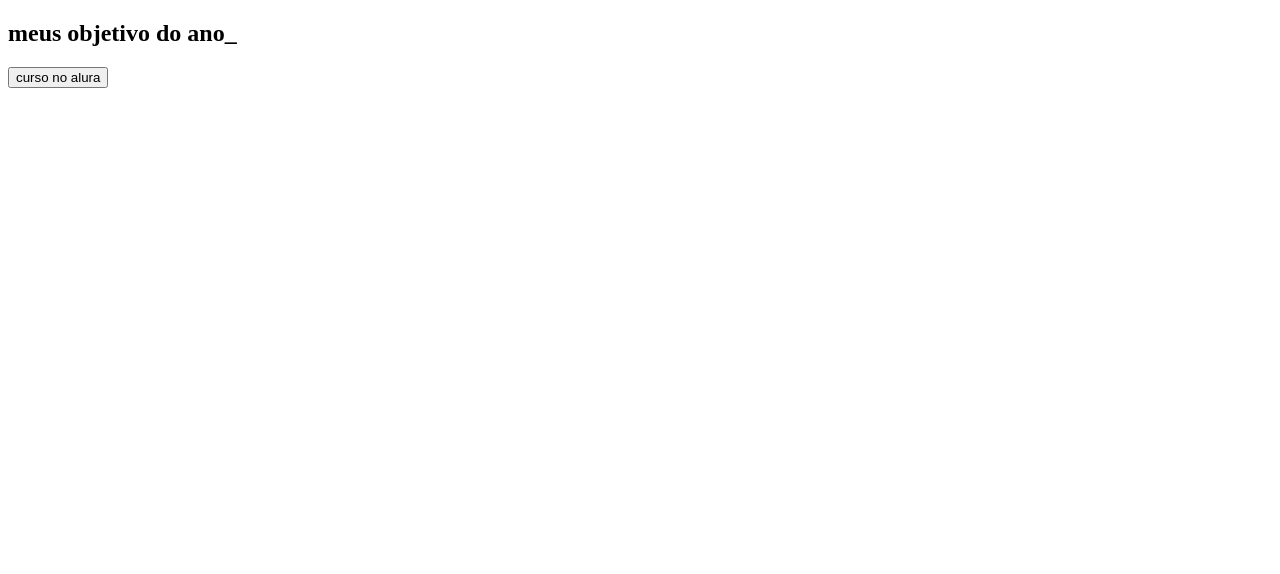
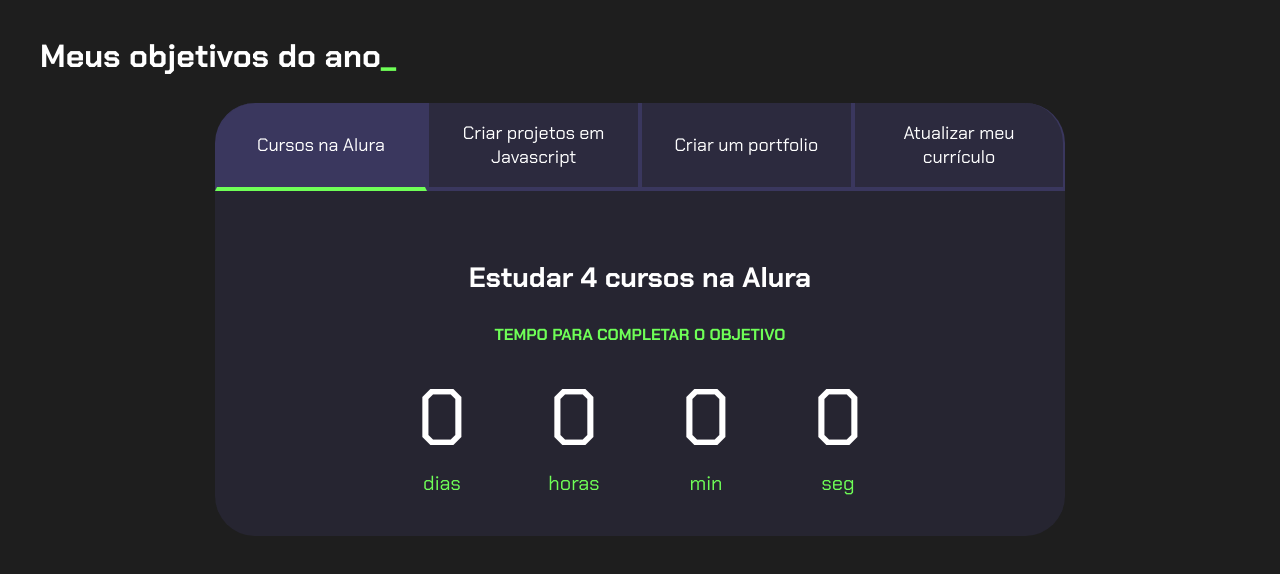
Before and after one commit to PeDrO1776/T3EM-Projeto-de-vida, a plain HTML site: page index.html in a window 1280 px wide. Drawn offline with Linux system fonts and the light colour scheme.

Commit message:
Add files via upload

```diff
--- a/index.html
+++ b/index.html
@@ -1,18 +1,116 @@
 <!DOCTYPE html>
 <html lang="pt-br">
+
 <head>
     <meta charset="UTF-8">
-    <meta http-equiv="X-UA-Compatible" content="IE=edge">
     <meta name="viewport" content="width=device-width, initial-scale=1.0">
-    <title>Meus Objetivos do ano</title>
+    <title>Meus objetivos do ano</title>
     <link rel="stylesheet" href="style.css">
 </head>
+
 <body>
     <section class="conteudo-principal">
-<h2 class="titulo-principal">meus objetivo do ano_</h2>
-<div class="botoes">
-    <button class="botao">curso no alura</button>
-</div>
+        <h2 class="titulo-principal">Meus objetivos do ano<span>_</span></h2>
+        <div class="conteudo">
+            <div class="botoes">
+                <button class="botao ativo">Cursos na Alura</button>
+                <button class="botao">Criar projetos em Javascript</button>
+                <button class="botao">Criar um portfolio</button>
+                <button class="botao">Atualizar meu currículo</button>
+            </div>
+            <div class="abas-textos">
+                <div class="aba-conteudo ativo">
+                    <h3 class="aba-conteudo-titulo-principal">Estudar 4 cursos na Alura</h3>
+                    <h4 class="aba-conteudo-titulo-secundario">Tempo para completar o objetivo</h4>
+                    <div class="contador">
+                        <div class="contador-digito">
+                            <p class="contador-digito-numero" id="dias0"></p>
+                            <p class="contador-digito-texto">dias</p>
+                        </div>
+                        <div class="contador-digito">
+                            <p class="contador-digito-numero" id="horas0"></p>
+                            <p class="contador-digito-texto">horas</p>
+                        </div>
+                        <div class="contador-digito">
+                            <p class="contador-digito-numero" id="min0"></p>
+                            <p class="contador-digito-texto">min</p>
+                        </div>
+                        <div class="contador-digito">
+                            <p class="contador-digito-numero" id="seg0"></p>
+                            <p class="contador-digito-texto">seg</p>
+                        </div>
+                    </div>
+                </div>
+                <div class="aba-conteudo">
+                    <h3 class="aba-conteudo-titulo-principal">Criar 5 projetos em Javascript</h3>
+                    <h4 class="aba-conteudo-titulo-secundario">Tempo para completar o objetivo</h4>
+                    <div class="contador">
+                        <div class="contador-digito">
+                            <p class="contador-digito-numero" id="dias1"></p>
+                            <p class="contador-digito-texto">dias</p>
+                        </div>
+                        <div class="contador-digito">
+                            <p class="contador-digito-numero" id="horas1"></p>
+                            <p class="contador-digito-texto">horas</p>
+                        </div>
+                        <div class="contador-digito">
+                            <p class="contador-digito-numero" id="min1"></p>
+                            <p class="contador-digito-texto">min</p>
+                        </div>
+                        <div class="contador-digito">
+                            <p class="contador-digito-numero" id="seg1"></p>
+                            <p class="contador-digito-texto">seg</p>
+                        </div>
+                    </div>
+                </div>
+                <div class="aba-conteudo">
+                    <h3 class="aba-conteudo-titulo-principal">Criar um portfolio com os meus 3 melhores projetos</h3>
+                    <h4 class="aba-conteudo-titulo-secundario">Tempo para completar o objetivo</h4>
+                    <div class="contador">
+                        <div class="contador-digito">
+                            <p class="contador-digito-numero" id="dias2"></p>
+                            <p class="contador-digito-texto">dias</p>
+                        </div>
+                        <div class="contador-digito">
+                            <p class="contador-digito-numero" id="horas2"></p>
+                            <p class="contador-digito-texto">horas</p>
+                        </div>
+                        <div class="contador-digito">
+                            <p class="contador-digito-numero" id="min2"></p>
+                            <p class="contador-digito-texto">min</p>
+                        </div>
+                        <div class="contador-digito">
+                            <p class="contador-digito-numero" id="seg2"></p>
+                            <p class="contador-digito-texto">seg</p>
+                        </div>
+                    </div>
+                </div>
+                <div class="aba-conteudo">
+                    <h3 class="aba-conteudo-titulo-principal">Atualizar meu curriculo com os certificados da Alura</h3>
+                    <h4 class="aba-conteudo-titulo-secundario">Tempo para completar o objetivo</h4>
+                    <div class="contador">
+                        <div class="contador-digito">
+                            <p class="contador-digito-numero" id="dias3"></p>
+                            <p class="contador-digito-texto">dias</p>
+                        </div>
+                        <div class="contador-digito">
+                            <p class="contador-digito-numero" id="horas3"></p>
+                            <p class="contador-digito-texto">horas</p>
+                        </div>
+                        <div class="contador-digito">
+                            <p class="contador-digito-numero" id="min3"></p>
+                            <p class="contador-digito-texto">min</p>
+                        </div>
+                        <div class="contador-digito">
+                            <p class="contador-digito-numero" id="seg3"></p>
+                            <p class="contador-digito-texto">seg</p>
+                        </div>
+                    </div>
+                </div>
+            </div>
+        </div>
     </section>
+    <script src="main.js"></script>
 </body>
+
 </html>
--- /dev/null
+++ b/main.js
@@ -0,0 +1,58 @@
+const botoes = document.querySelectorAll(".botao");
+const textos = document.querySelectorAll(".aba-conteudo");
+
+for (let i = 0; i < botoes.length; i++) {
+    botoes[i].onclick = function () {
+
+        for (let j = 0; j < botoes.length; j++) {
+            botoes[j].classList.remove("ativo");
+            textos[j].classList.remove("ativo");
+        }
+
+        botoes[i].classList.add("ativo");
+        textos[i].classList.add("ativo");
+    }
+}
+
+const contadores = document.querySelectorAll(".contador");
+const tempoObjetivo1 = new Date("2023-10-05T00:00:00");
+const tempoObjetivo2 = new Date("2023-12-05T00:00:00");
+const tempoObjetivo3 = new Date("2023-12-30T00:00:00");
+const tempoObjetivo4 = new Date("2024-02-01T00:00:00");
+
+const tempos = [tempoObjetivo1,tempoObjetivo2,tempoObjetivo3,tempoObjetivo4];
+
+
+function calculaTempo(tempoObjetivo) {
+    let tempoAtual = new Date();
+    let tempoFinal = tempoObjetivo - tempoAtual;
+    let segundos = Math.floor(tempoFinal / 1000);
+    let minutos = Math.floor(segundos / 60);
+    let horas = Math.floor(minutos / 60);
+    let dias = Math.floor(horas / 24);
+
+    segundos %= 60;
+    minutos %= 60;
+    horas %= 24;
+    if (tempoFinal > 0){
+        return [dias,horas,minutos,segundos];
+    } else {
+        return [0,0,0,0];
+    }
+}
+
+function atualizaCronometro(){
+    for (let i=0; i<contadores.length;i++){
+        document.getElementById("dias"+i).textContent = calculaTempo(tempos[i])[0];
+        document.getElementById("horas"+i).textContent = calculaTempo(tempos[i])[1];
+        document.getElementById("min"+i).textContent = calculaTempo(tempos[i])[2];
+        document.getElementById("seg"+i).textContent = calculaTempo(tempos[i])[3];
+    }
+}
+
+function comecaCronometro(){
+    atualizaCronometro();
+    setInterval(atualizaCronometro,1000);
+}
+
+comecaCronometro();
--- a/style.css
+++ b/style.css
@@ -0,0 +1,128 @@
+@import url('https://fonts.googleapis.com/css2?family=Chakra+Petch:wght@400;700&display=swap');
+
+:root {
+    --cor-de-fundo: #1E1E1E;
+    --verde: #6FFF57;
+    --branco: #FFFFFF;
+    --botao-ativo: #3A375E;
+    --botao-inativo: rgba(58, 55, 94, 0.5);
+    --texto-fundo: rgba(58, 55, 94, 0.3);
+}
+
+body {
+    background-color: var(--cor-de-fundo);
+    color: var(--branco);
+    font-family: 'Chakra Petch', sans-serif;
+}
+
+
+.conteudo-principal {
+    display: flex;
+    flex-direction: column;
+    justify-content: center;
+    align-items: center;
+    max-width: 1200px;
+    width: 100%;
+    margin: 0 auto;
+}
+
+.titulo-principal {
+    text-align: left;
+    width: 100%;
+    font-size: 32px;
+}
+
+.titulo-principal span {
+    color: var(--verde);
+}
+
+
+.botao {
+    font-family: 'Chakra Petch', sans-serif;
+    background-color: var(--botao-inativo);
+    color: var(--branco);
+    display: flex;
+    justify-content: center;
+    padding: 1em;
+    font-size: 18px;
+    align-items: center;
+    width: 100%;
+    border-bottom: 4px solid var(--botao-ativo);
+    border-left: 2px solid var(--botao-ativo);
+    border-right: 2px solid var(--botao-ativo);
+    border-top: none;
+}
+
+.botao:first-child {
+    border-radius: 40px 40px 0 0;
+}
+
+.botoes {
+    display: block;
+}
+
+.botao.ativo{
+    background-color: var(--botao-ativo);
+    border-bottom: 4px solid var(--verde);
+}
+
+.abas-textos{
+    background-color: var(--texto-fundo);
+    padding: 40px;
+    border-radius: 0 0 40px 40px;
+}
+.aba-conteudo.ativo{
+    display:block;
+}
+
+.aba-conteudo{
+    display: none;
+}
+
+.aba-conteudo-titulo-principal{
+    font-size: 28px;
+    text-align: center;
+}
+.aba-conteudo-titulo-secundario{
+    text-align: center;
+    color: var(--verde);
+    text-transform: uppercase;
+}
+
+.contador{
+    display:flex;
+    justify-content: center;
+    flex-wrap: wrap;
+}
+.contador-digito{
+    padding: 0 16px;
+    text-align: center;
+    min-width: 100px;
+}
+
+.contador-digito-numero{
+    font-size: 80px;
+    margin: 0;
+
+}
+
+.contador-digito-texto{
+    color: var(--verde);
+    font-size: 20px;
+    margin: 0;
+
+}
+
+@media screen and (min-width: 768px) {
+    .botoes {
+        display: flex;
+    }
+
+    .botao:first-child {
+        border-radius: 40px 0 0 0;
+    }
+
+    .botao:last-child {
+        border-radius: 0 40px 0 0;
+    }
+}
```
